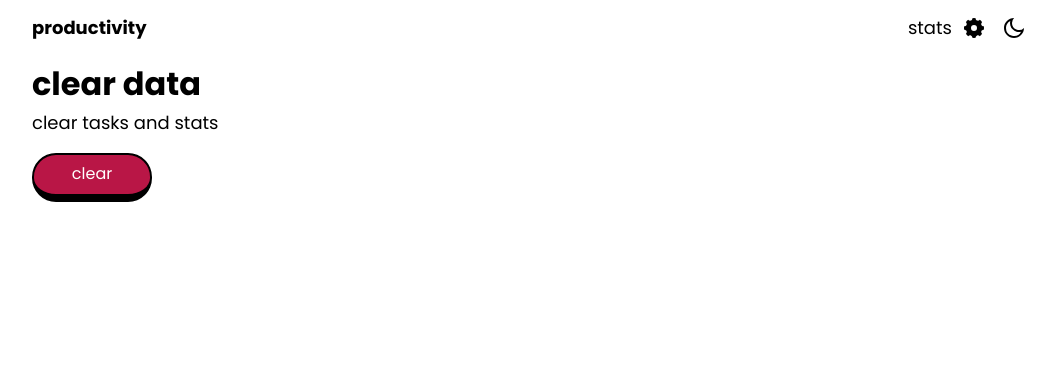
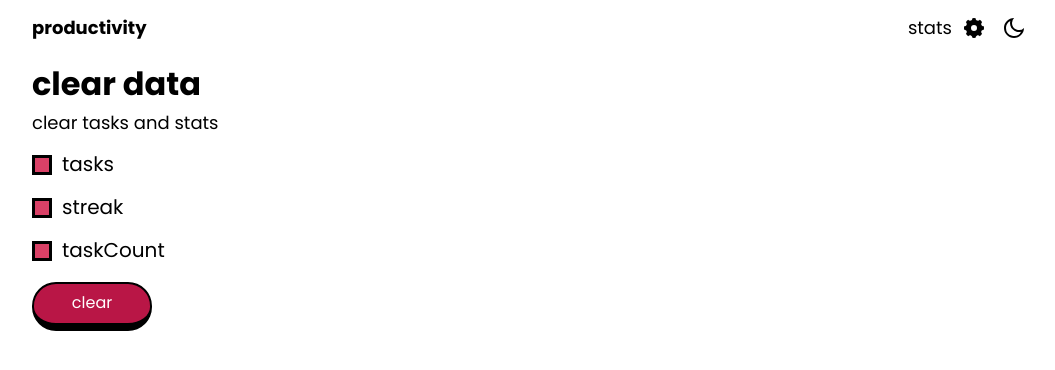
Before and after one commit to colorlessenergy/productivity, a Next.js app: page /settings/clear-data in a window 1280 px wide. Shown: the top 370 px of the page, without its empty margins (108-1163 px from the left). Built offline with nearby package versions, Linux system fonts and the light colour scheme.

Commit message:
add functionality to clear tasks, streak or taskCount

```diff
--- a/pages/settings/clear-data.js
+++ b/pages/settings/clear-data.js
@@ -1,4 +1,5 @@
 import Head from 'next/head';
+import { useState } from 'react';
 
 import Nav from '../../shared/components/Nav';
 import Toast from '../../shared/components/Toast';
@@ -6,15 +7,36 @@ import useToast from '../../shared/hooks/useToast';
 
 const ClearData = () => {
     const clearData = () => {
-        localStorage.setItem('ID', JSON.stringify(0));
-        localStorage.setItem('tasks', JSON.stringify({}));
-        localStorage.setItem('streak', JSON.stringify({}));
-        localStorage.setItem('taskCount', JSON.stringify({}));
+        if (form.tasks) {
+            localStorage.setItem('ID', JSON.stringify(0));
+            localStorage.setItem('tasks', JSON.stringify({}));
+        }
+
+        if (form.streak) {
+            localStorage.setItem('streak', JSON.stringify({}));
+        }
+
+        if (form.taskCount) {
+            localStorage.setItem('taskCount', JSON.stringify({}));
+        }
 
         addToast('data cleared');
     };
 
     const { toast, addToast } = useToast();
+
+    const [form, setForm] = useState({
+        tasks: true,
+        streak: true,
+        taskCount: true
+    });
+
+    const handleOnChange = event => {
+        setForm(previousForm => ({
+            ...previousForm,
+            [event.target.id]: !previousForm[event.target.id]
+        }));
+    };
 
     return (
         <div>
@@ -29,10 +51,59 @@ const ClearData = () => {
 
                 <h1 className="m-0 mb-1 font-size-4">clear data</h1>
 
-                <p className="mb-2 font-size-1">clear tasks and stats</p>
+                <p className="mb-1 font-size-1">clear tasks and stats</p>
+
+                <form className="mb-1">
+                    <input
+                        type="checkbox"
+                        onChange={handleOnChange}
+                        className="d-none"
+                        id="tasks"
+                        checked={form.tasks}
+                    />
+                    <label
+                        className="flex align-items-center p-1 pl-0 cursor-pointer font-size-2"
+                        htmlFor="tasks"
+                    >
+                        <span className="checkbox mr-1"></span>
+                        tasks
+                    </label>
+
+                    <input
+                        type="checkbox"
+                        onChange={handleOnChange}
+                        className="d-none"
+                        id="streak"
+                        checked={form.streak}
+                    />
+                    <label
+                        className="flex align-items-center p-1 pl-0 cursor-pointer font-size-2"
+                        htmlFor="streak"
+                    >
+                        <span className="checkbox mr-1"></span>
+                        streak
+                    </label>
+
+                    <input
+                        type="checkbox"
+                        onChange={handleOnChange}
+                        className="d-none"
+                        id="taskCount"
+                        checked={form.taskCount}
+                    />
+
+                    <label
+                        className="flex align-items-center p-1 pl-0 cursor-pointer font-size-2"
+                        htmlFor="taskCount"
+                    >
+                        <span className="checkbox mr-1"></span>
+                        taskCount
+                    </label>
+                </form>
 
                 <button
                     onClick={clearData}
+                    disabled={!form.tasks && !form.streak && !form.taskCount}
                     title="clear data"
                     className="button background-color-dark-red color-white"
                 >
--- a/styles/base.scss
+++ b/styles/base.scss
@@ -44,6 +44,10 @@ button {
     cursor: pointer;
 }
 
+button:disabled {
+    opacity: 0.6;
+}
+
 p {
     margin: 0;
 
--- a/styles/utilities.scss
+++ b/styles/utilities.scss
@@ -75,6 +75,10 @@
     padding-bottom: $space-1;
 }
 
+.pl-0 {
+    padding-left: 0;
+}
+
 .font-size-1 {
     font-size: 18px;
 }
```
